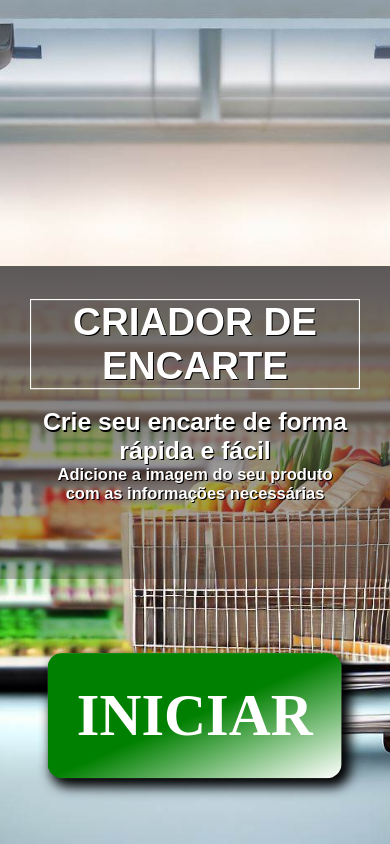
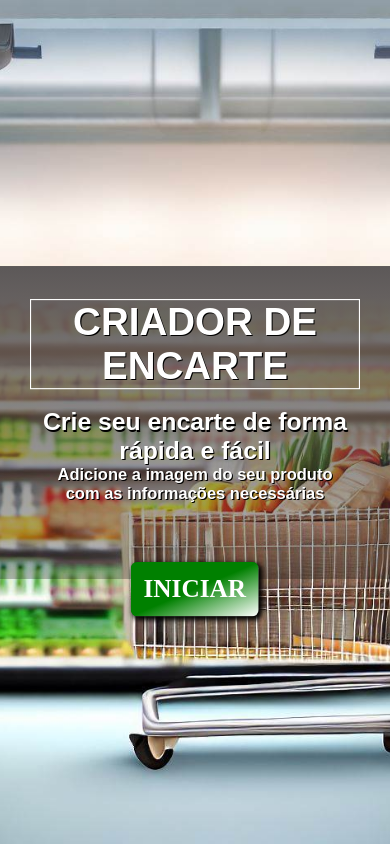
Before and after one commit to robson-magalhaes/Criar_encarte_basico, a PHP site: page / in a window 390 px wide. Run offline with PHP 8.4, Linux system fonts and the light colour scheme.

Commit message:
Atualizar o style.css

```diff
--- a/assets/css/style.css
+++ b/assets/css/style.css
@@ -78,15 +78,7 @@ main{
     .container{
         transform: scale(0.55);
     }
-    #btn-redirect{
-        transition: none;
-        transform: translateY(100px) scale(2.3);
-    }
-    #btn-redirect:hover{
-        transition: none;
-    }
 a{
-
 transform: translateY(100px) scale(2.3);}
 }
 }
```
